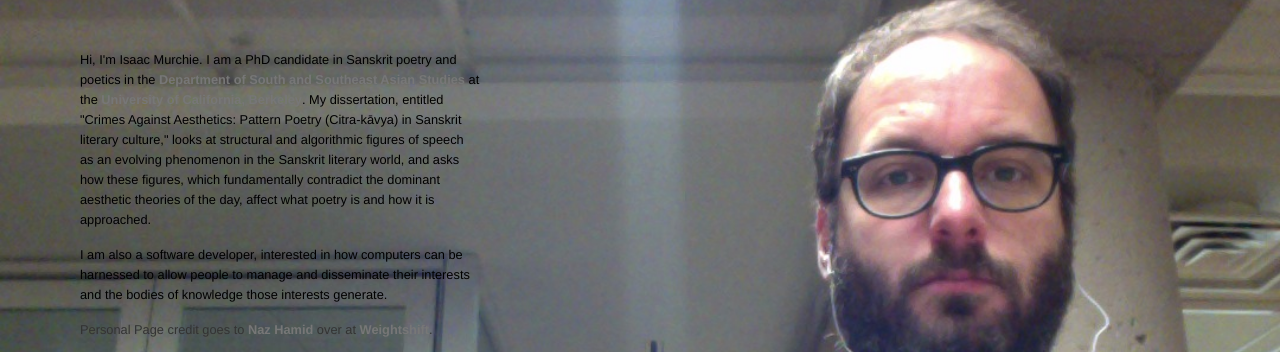
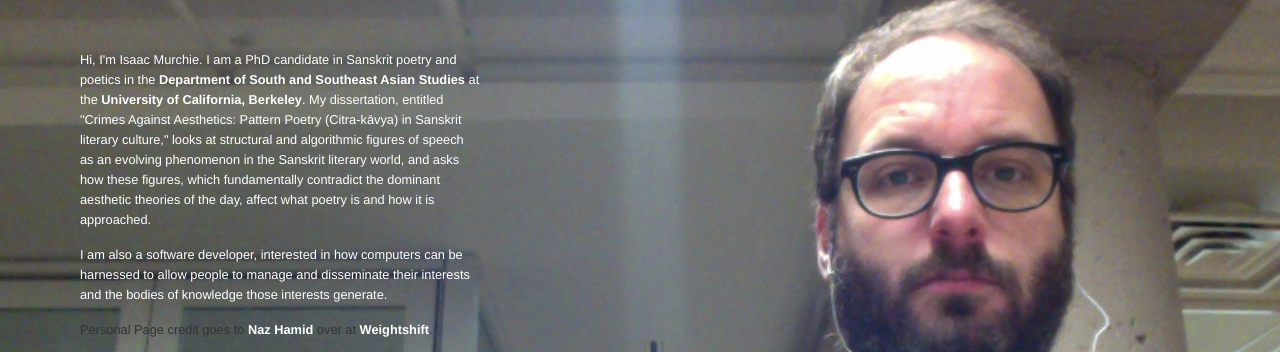
Before and after one commit to imurchie/imurchie.github.com, a plain HTML site: page index.html in a window 1280 px wide. Shown: the top 352 px of the page. Drawn offline with nearby package versions, Linux system fonts and the light colour scheme.

Commit message:
Font colours
Made a bit more readable

```diff
--- a/index.html
+++ b/index.html
@@ -14,8 +14,8 @@
 	<link rel="shortcut icon" href="favicon.ico" >
 	<style>
 	* { padding: 0; margin: 0; }
-	p { color: #000; font-family: Helvetica; font-size: 80%; line-height: 20px; margin-bottom: 15px; -webkit-font-smoothing: antialiased; }
-#about a { color: #777; font-weight: bold; text-decoration: none; border-bottom: 0px solid rgb(15, 58, 45); }
+	p { color: #fff; font-family: Helvetica; font-size: 80%; line-height: 20px; margin-bottom: 15px; -webkit-font-smoothing: antialiased; }
+#about a { color: #fff; font-weight: bold; text-decoration: none; border-bottom: 0px solid rgb(15, 58, 45); }
 #about a:hover { text-decoration: none; color: #888; border-bottom: 1px solid rgb(15, 58, 45); text-shadow: none; }
 #logo { width: 50px; margin: 0; position: fixed; right: 50px; top: 50px;}
 #about { width: 400px; padding: 50px 0 0 30px; margin: 0 auto 0 50px !important;}
```
